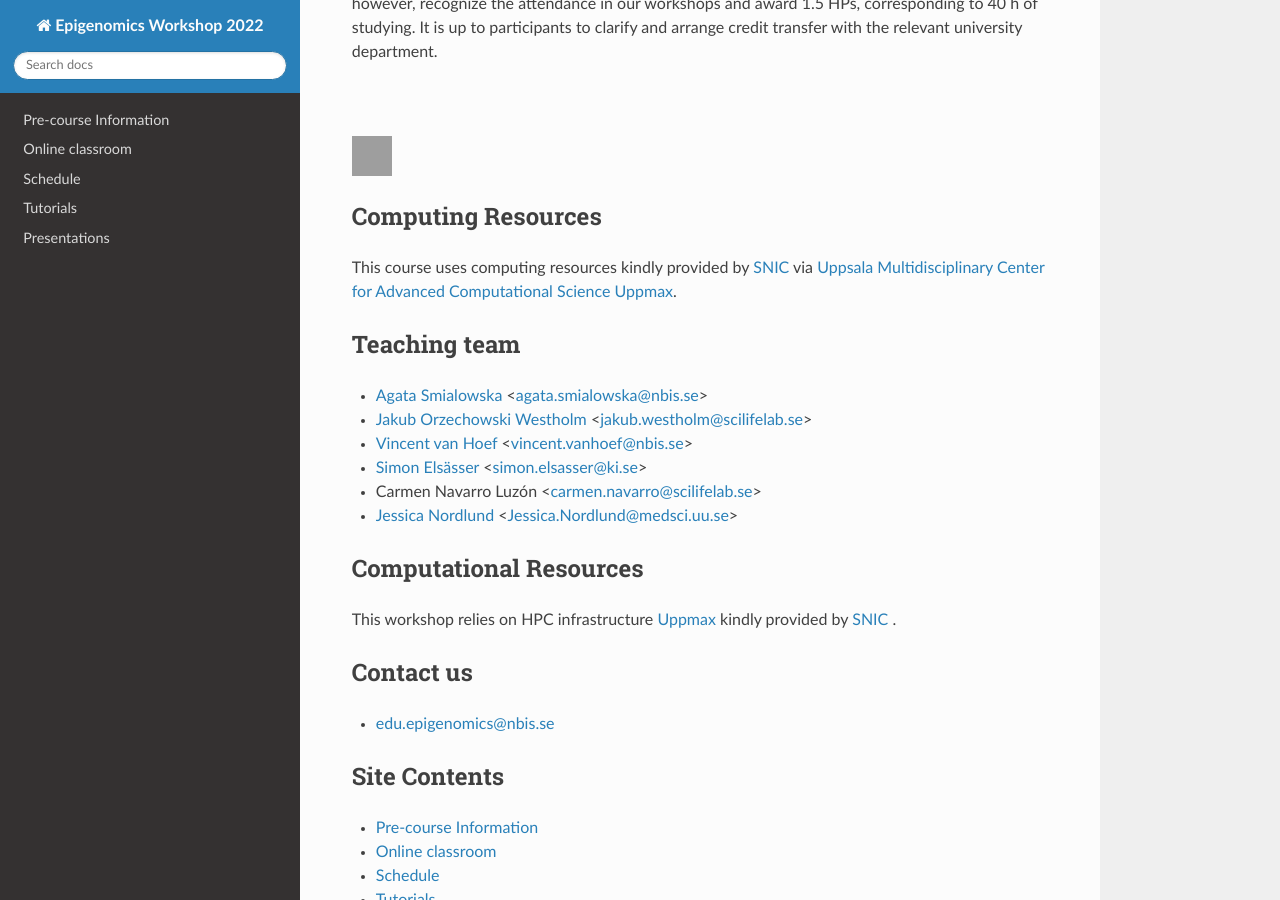
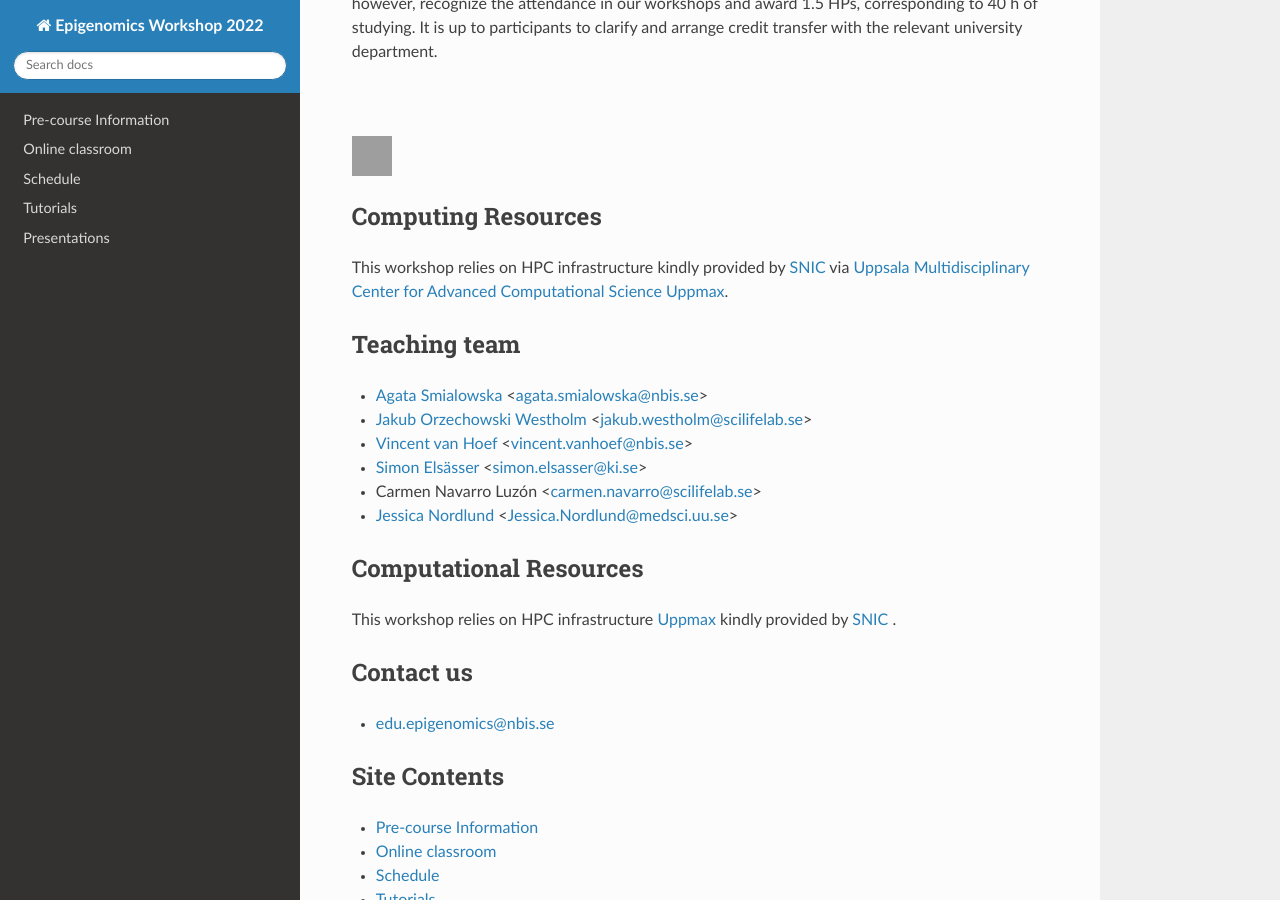
Before and after one commit to NBISweden/workshop-epigenomics-RTDs, a Sphinx documentation site: the page built from docs/index.rst, in a window 1280 px wide and 900 px high, scrolled down 2544 px. Built offline with Sphinx 7.4.7 and the Read the Docs theme 2.0.0, drawn with Linux system fonts in a browser that asks for light colours; grey boxes are pictures that could not be loaded.

Commit message:
add info on Uppmax on the landing page

```diff
--- a/docs/index.rst
+++ b/docs/index.rst
@@ -147,7 +147,7 @@
 Computing Resources
 --------------------------------
 
-This course uses computing resources kindly provided by `SNIC <https://www.snic.se/>`_ via `Uppsala Multidisciplinary Center for Advanced Computational Science Uppmax <https://www.uppmax.uu.se/>`_.
+This workshop relies on HPC infrastructure kindly provided by `SNIC <https://www.snic.se/>`_ via `Uppsala Multidisciplinary Center for Advanced Computational Science Uppmax <https://www.uppmax.uu.se/>`_.
 
 
 Teaching team
```
